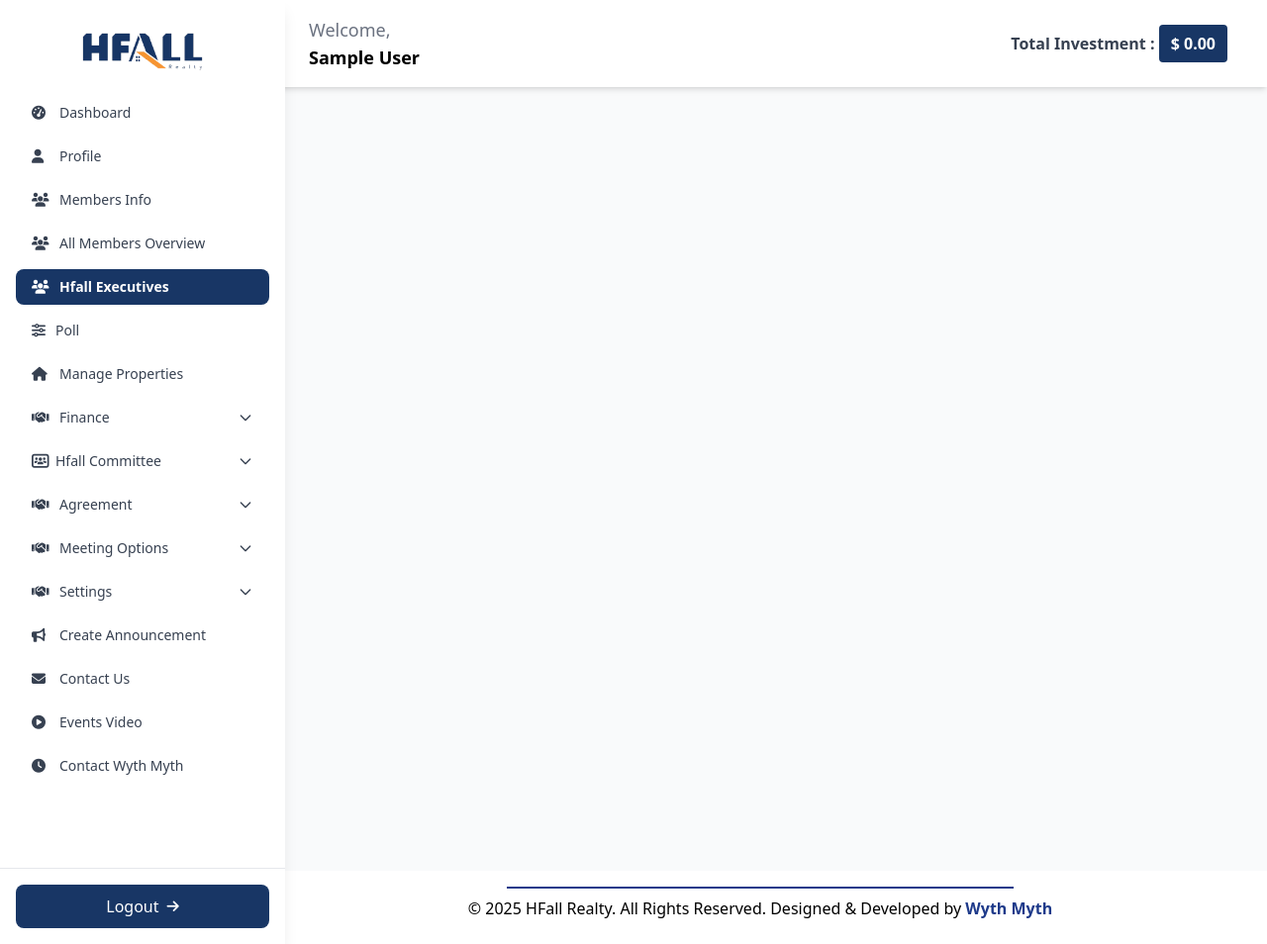
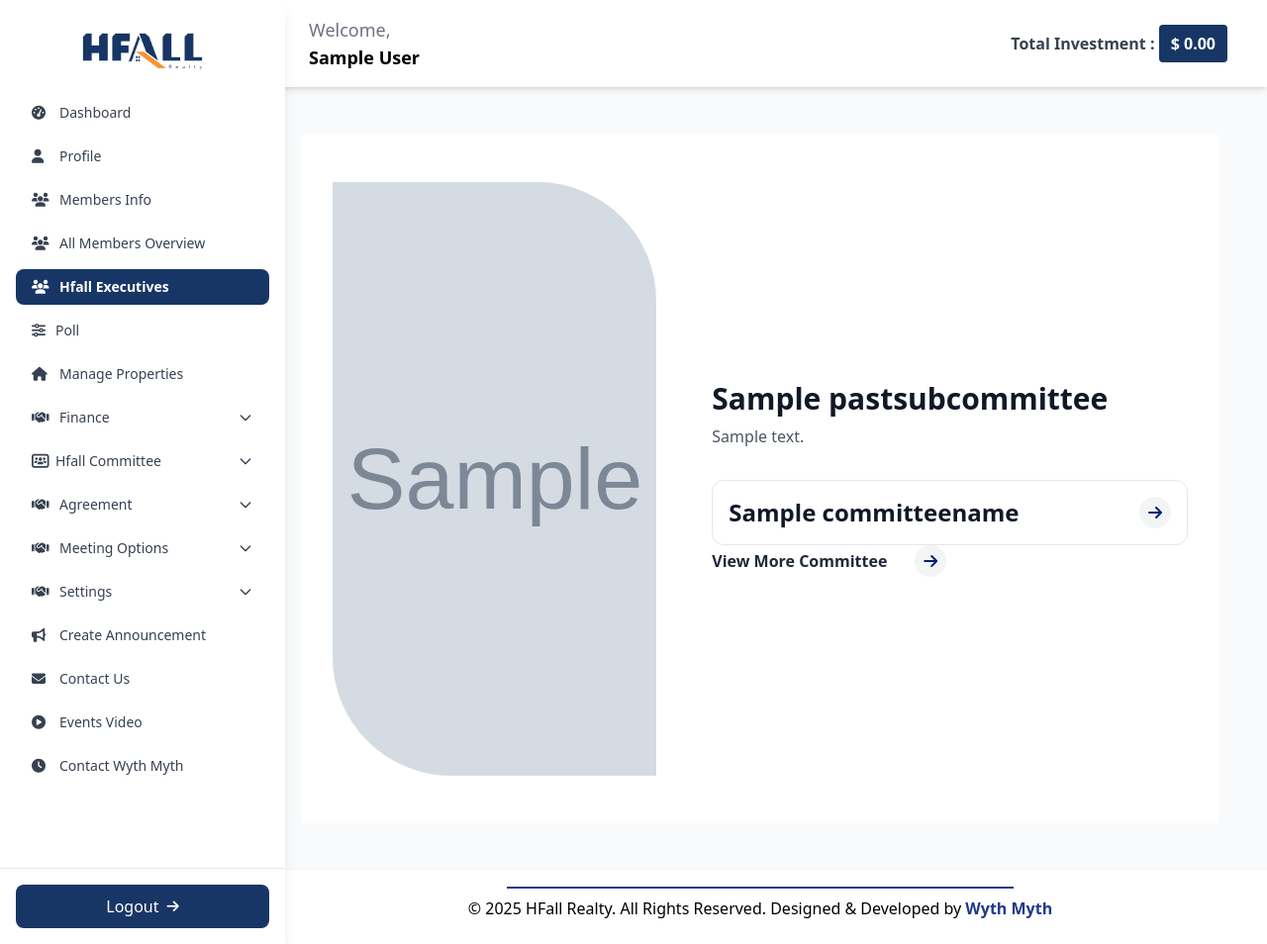
Before and after one commit to WythMyth/Wyth-Myth-PreDev, a Django app: page /dashboard/executives/ in a window 1280 px wide. Shown: the whole page at 99% size. Run offline with Django 3.2, Linux system fonts and the light colour scheme; the visitor is signed in with stand-in values (Sample User, id 1); data comes from the database, SQL or seed files in the repository; tables that the repository leaves empty hold one stand-in row (values such as "Sample post"); grey boxes marked "Sample" are stand-in pictures; parts of the project's set-up code (start-up, migrations or seed data) failed here and were passed over; some libraries are stand-ins or nearby versions.

Commit message:
feat: Add views and templates for Past Executive Committee and Past Sub Committee, including dynamic URLs and context updates

```diff
--- a/committee/urls.py
+++ b/committee/urls.py
@@ -9,6 +9,22 @@
         "dashboard/executives/",
         views.ExecutivePageView.as_view(),
         name="executives",
+    ),
+    path(
+        "dashboard/past-executives-committee-years/",
+        views.PastExecutiveCommitteeYearsPageView.as_view(),
+        name="past_executive_years",
+    ),
+    path(
+        "dashboard/past-executives-committee/<str:year>/",
+        views.PastExecutivesCommitteeListView.as_view(),
+        name="past_executive_committee",
+    ),
+    path("dashboard/past-sub-committee/", views.past_sub_committee, name="past_sub_committee"),
+    path(
+        "dashboard/past-sub-committee/<int:id>/",
+        views.past_sub_committee_list,
+        name="past_sub_committee_list",
     ),
     # ===================committee name url ==========================
     path(
--- a/committee/views.py
+++ b/committee/views.py
@@ -75,7 +75,7 @@
                         if not r.executive_year:
                             continue
 
-                        #positions (ManyToMany)
+                        # positions (ManyToMany)
                         for pos in r.position.all():
                             position_map[pos.title].append(
                                 {
@@ -178,21 +178,162 @@
         )[:3]
 
         past_committee_years = [year.year_range for year in past_years_qs]
+        sub_committees = CommitteeName.objects.filter(
+            is_show_past_sub_committee=True,
+        ).order_by("display_order", "committee_name")[:3]
+        # Add Latest Active Executive Committees
+        latest_executive = (
+            PastExecutiveCommittee.objects.filter(is_active=True)
+            .order_by("-id")
+            .first()
+        )
 
-        # latest_executive = (
-        #     PastExecutiveCommittee.objects.filter(is_active=True)
-        #     .order_by("-id")
-        #     .first()
-        # )
+        # Add Latest Active Sub Committees
+        latest_sub_committee = (
+            PastSubCommittee.objects.filter(is_active=True).order_by("-id").first()
+        )
 
         context = {
             "committee_sections": committee_sections,
             "past_executive_committee_years": past_committee_years,
-            # "latest_executive": latest_executive,
+            "latest_executive": latest_executive,
+            "latest_sub_committee": latest_sub_committee,
+            "sub_committees": sub_committees,
         }
 
         return render(request, self.template_name, context)
 
+
+# -------------------------------
+# Past Executive Committee Year page
+# -------------------------------
+class PastExecutiveCommitteeYearsPageView(View):
+    template_name = "dashboard/page/past_executive_year_page.html"
+
+    def get(self, request):
+        # Latest Executive Committee
+        latest_year = CommitteeYear.objects.aggregate(latest=Max("from_date"))["latest"]
+        # past executive committee
+        past_years_qs = CommitteeYear.objects.exclude(from_date=latest_year).order_by(
+            "-from_date"
+        )
+        past_committee_years = [year.year_range for year in past_years_qs]
+        # for debug
+        # print(past_committee_years)
+        context = {"past_committee_years": past_committee_years}
+        return render(request, self.template_name, context)
+
+
+# -------------------------------
+# Past Executive Committee page
+# -------------------------------
+class PastExecutivesCommitteeListView(View):
+    template_name = "dashboard/page/past_executives_list.html"
+
+    def get(self, request, year):
+        """
+        Render Executive Members for a given committee year.
+        Example year: "2020-2021"
+        """
+        start_year, end_year = map(int, year.split("-"))
+
+        # queryset
+        members = list(
+            ExecutiveCommittee.objects.filter(
+                committee__code="EC",
+                executive_year__from_date__year=start_year,
+                executive_year__to_date__year=end_year,
+                user__isnull=False,
+            )
+            .select_related("user", "executive_year", "committee")
+            .prefetch_related("position")
+        )
+
+        # Python sorting (since ManyToMany)
+        members.sort(
+            key=lambda m: (
+                min([p.display_order or 999 for p in m.position.all()] or [999]),
+                m.executive_year.from_date,
+                m.user.first_name or "",
+            )
+        )
+
+        context = {
+            "members": members,
+            "selected_year": year,
+        }
+
+        return render(request, self.template_name, context)
+
+def past_sub_committee(request):
+    """Show list of past sub-committees."""
+    sub_committees = CommitteeName.objects.filter(
+        is_show_past_sub_committee=True
+    ).order_by("display_order")
+
+    return render(
+        request,
+        "dashboard/page/past_sub_committee.html",
+        {"past_sub_committee": sub_committees},
+    )
+
+
+def past_sub_committee_list(request, id):
+    """Show all members of a specific sub-committee from past years."""
+
+    committee = get_object_or_404(CommitteeName, id=id)
+
+    # Get all valid years once
+    years = list(
+        CommitteeYear.objects.exclude(from_date__isnull=True)
+        .only("id", "from_date")
+        .order_by("from_date")
+    )
+
+    if len(years) < 2:
+        past_year_ids = []
+    else:
+        # second latest year
+        second_last_year = years[-2]
+
+        # get past year ids directly
+        past_year_ids = [
+            y.id for y in years if y.from_date.year < second_last_year.from_date.year
+        ]
+
+    # Base queryset (single DB hit)
+    members = (
+        ExecutiveCommittee.objects.filter(
+            committee=committee,
+            user__isnull=False,
+            executive_year_id__in=past_year_ids,
+        )
+        .select_related("user", "executive_year", "committee")
+        .prefetch_related("position")
+    )
+
+    # Efficient Python sorting
+    def sort_key(m):
+        positions = m.position.all()
+        min_order = min((p.display_order or 999 for p in positions), default=999)
+
+        return (
+            min_order,
+            -(m.executive_year.from_date.year if m.executive_year.from_date else 0),
+            m.user.bsc_year or 0,
+            m.user.full_name or "",
+        )
+
+    members = sorted(members, key=sort_key)
+
+    return render(
+        request,
+        "dashboard/page/past_sub_committee_list.html",
+        {
+            "committee": committee,
+            "past_sub_committee_members": members,
+        },
+    )
 
 # ----------------------
 # CommitteeName Views
--- a/templates/dashboard/committee/executive_page.html
+++ b/templates/dashboard/committee/executive_page.html
@@ -43,7 +43,10 @@
                                 </h3>
 
                                 {% for position, year in item.position_year_pairs %}
-                                    <p class="text-xs md:text-[16px] text-black/70">
+                                    <p class="text-xs md:text-[16px] text-black font-medium">
+                                        {{ position }}
+                                    </p>
+                                    <p class="text-xs md:text-[14px] text-black/60">
                                         {{ year }}
                                     </p>
                                 {% endfor %}
@@ -120,11 +123,15 @@
                             {{ member.user.get_full_name|default:"-" }}
                         </h3>
 
-                        <p class="font-semibold text-xs md:text-[16px] text-black/70 mb-[10px]">
-                            {% for p in member.position.all %}
-                                {{ p.title }}{% if not forloop.last %}, {% endif %}
-                            {% endfor %}
-                        </p>
+                        {% for p in member.position.all %}
+                            <p class="font-semibold text-xs md:text-[16px] text-black/70 mb-[10px]">
+                                {{ p.title }}
+                            </p>
+                        {% empty %}
+                            <p class="font-semibold text-xs md:text-[16px] text-black/70 mb-[10px]">
+                                No Position
+                            </p>
+                        {% endfor %}
 
                         {% if request.user.is_authenticated %}
                         <div class="flex justify-center space-x-3 text-gray-600 mt-auto">
@@ -191,7 +198,7 @@
                                             </p> {% endcomment %}
                                         </div>
                                         <div class="ml-4 flex-shrink-0">
-                                            <a href="{% url 'page:past_executive_committee' year %}">
+                                            <a href="{% url 'committee:past_executive_committee' year %}">
                                                 <button
                                                     class="w-8 h-8 flex items-center cursor-pointer justify-center rounded-full bg-gray-100 transition">
                                                     <i class="fa-solid fa-arrow-right text-btn-primary-bg"></i>
@@ -204,9 +211,9 @@
 
                             <!-- View More Button -->
 
-                            <a href="{% url 'page:past_executive_years' %}">
+                            <a href="{% url 'committee:past_executive_years' %}">
 
-                                <div class="flex items-center gap-2 text-gray-800 font-semibold cursor-pointer">
+                                <div class="flex items-center gap-2 mt-10 text-gray-800 font-semibold cursor-pointer">
                                     <span>View More Committee</span>
                                     <div
                                         class="w-8 h-8 ml-5 flex items-center justify-center rounded-full bg-gray-100 transition">
@@ -236,6 +243,83 @@
 
                  </div>
             {% endif %}
+        </section>
+    {% endif %}
+
+    <!-- Hfall Past sub Committee  -->
+    {% if sub_committees %}
+        <section class="w-full px-4 py-8 bg-white">
+            <div class="max-w-7xl mx-auto">
+                {% if latest_sub_committee %}
+                <div class="grid grid-cols-1 md:grid-cols-12 gap-6 items-center">
+                    <!-- Left Side (7 columns) -->
+                    <div class="md:col-span-5 p-4 rounded-lg">
+                        <div class="rounded-xl lg:rounded-none  lg:rounded-tr-[120px] lg:rounded-bl-[120px] overflow-hidden">
+                            {% if latest_sub_committee.images %}
+                            <img class="w-full h-72 md:h-[600px] object-cover" src="{{latest_sub_committee.images.url}}"
+                                alt="Mission Image">
+                                {% else %}
+                            <img class="w-full h-72 md:h-[600px] object-cover" src="{% static 'images/bg.jpeg' %}"
+                                alt="Mission Image">
+                            {% endif %}
+                        </div>
+                    </div>
+
+
+                    <!-- Right Side (5 columns) -->
+                    <div class="md:col-span-7  p-4 rounded-lg ">
+
+                        <div class="max-w-5xl mx-auto space-y-8">
+                            <!-- Title & Description -->
+                            <div class="text-center md:text-left space-y-2">
+                                <h2 class="text-2xl md:text-3xl font-bold text-gray-900">{{latest_sub_committee.title|default:" "}}
+                                </h2>
+                                <p class="text-gray-600 text-sm md:text-base max-w-3xl">
+                                    {{latest_sub_committee.description|default:""}}
+                                </p>
+                            </div>
+
+                            <!-- Committee List -->
+                            <div class="space-y-4">
+                                {% for name in sub_committees %}
+                                    <!-- Single Item -->
+                                    <div
+                                        class="flex justify-between items-center border border-gray-200 rounded-xl p-4  transition cursor-pointer">
+                                        <div>
+                                            <h3 class="text-base md:text-2xl font-semibold text-gray-900 line-clamp-1">
+                                                {{name.committee_name}}
+                                            </h3>
+                                        </div>
+                                        <div class="ml-4 flex-shrink-0">
+                                            <a href="{% url 'committee:past_sub_committee_list' name.id %}">
+                                                <button
+                                                    class="w-8 h-8 flex items-center cursor-pointer justify-center rounded-full bg-gray-100 transition">
+                                                    <i class="fa-solid fa-arrow-right text-[#012077]"></i>
+                                                </button>
+                                            </a>
+                                        </div>
+                                    </div>
+                                {% endfor %}
+                            </div>
+
+                            <!-- View More Button -->
+                            <a href="{% url 'committee:past_sub_committee' %}">
+                                <div class="flex items-center gap-2 text-gray-800 font-semibold cursor-pointer">
+                                    <span>View More Committee</span>
+                                    <div
+                                        class="w-8 h-8 ml-5 flex items-center justify-center rounded-full bg-gray-100 transition">
+                                        <i class="  fa-solid fa-arrow-right text-[#012077]"></i>
+                                    </div>
+                                </div>
+                            </a>
+                        </div>
+
+
+                    </div>
+
+                </div>
+                {% endif %}
+            </div>
         </section>
     {% endif %}
 </div>
```
Also changed, not shown: templates/dashboard/page/past_executive_year_page.html (added, +39 -0 lines), templates/dashboard/page/past_executives_list.html (added, +50 -0 lines), templates/dashboard/page/past_sub_committee.html (added, +36 -0 lines), templates/dashboard/page/past_sub_committee_list.html (added, +67 -0 lines).
